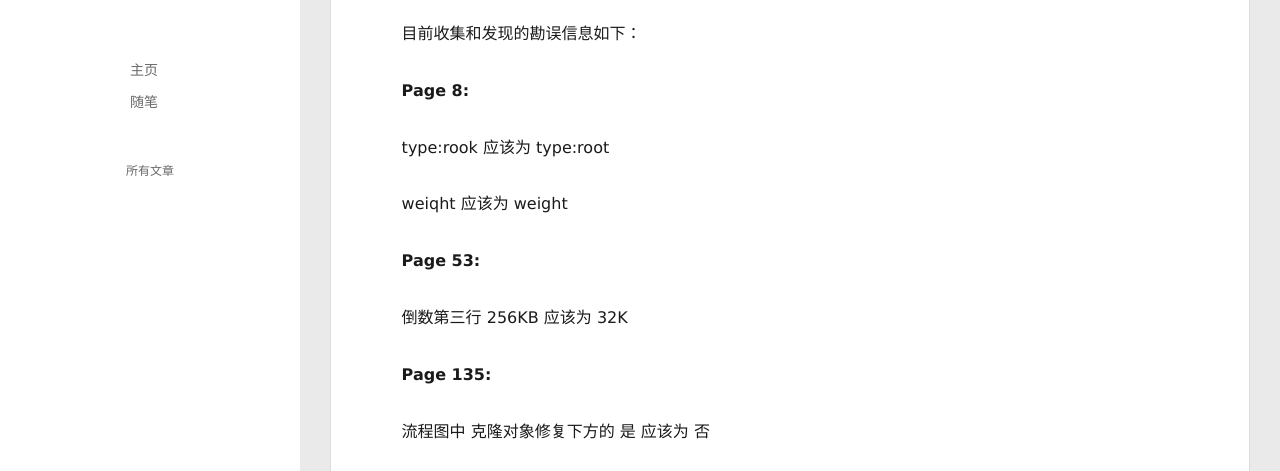
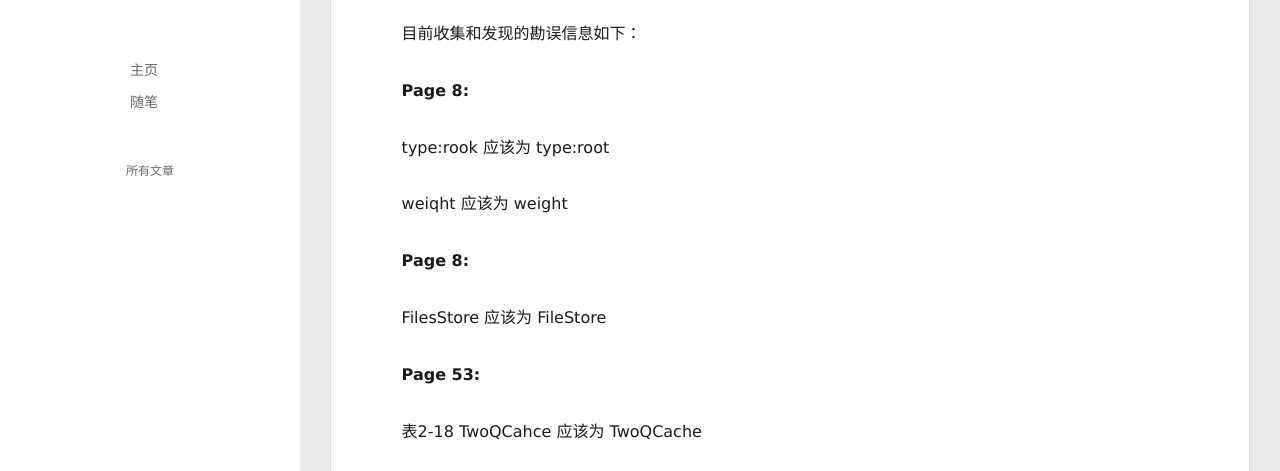
Before and after one commit to scienceluo/scienceluo.github.io, a plain HTML site: page 2017/11/09/ceph-principle-and-implementation/index.html in a window 1280 px wide. Shown: the part 329-800 px from the top of the page. Drawn offline with Linux system fonts and the light colour scheme; no server answers.

Commit message:
Site updated: 2017-12-26 08:31:08

```diff
--- a/2017/11/09/ceph-principle-and-implementation/index.html
+++ b/2017/11/09/ceph-principle-and-implementation/index.html
@@ -15,7 +15,7 @@
 <meta property="og:site_name" content="Ceph设计原理与实现">
 <meta property="og:description" content="首先，感谢大家对《Ceph设计原理与实现》的支持。 由于各种不可控原因，书中出现了一些需要修正的内容，在大家的共同努力下，我们在不断进行此类信息的收集，以期能在下一次印刷中进行修正。 如果您在阅读本书的过程中，有一些疑问或者发现了一些错误的信息，欢迎添加微信scienceluo，加入作者在线答疑群进行反馈和交流。 目前收集和发现的勘误信息如下： Page 8: type:rook 应该为 type">
 <meta property="og:locale" content="zh-Hans">
-<meta property="og:updated_time" content="2017-11-23T03:26:03.461Z">
+<meta property="og:updated_time" content="2017-12-26T00:30:35.108Z">
 <meta name="twitter:card" content="summary">
 <meta name="twitter:title" content="《Ceph设计原理与实现》勘误">
 <meta name="twitter:description" content="首先，感谢大家对《Ceph设计原理与实现》的支持。 由于各种不可控原因，书中出现了一些需要修正的内容，在大家的共同努力下，我们在不断进行此类信息的收集，以期能在下一次印刷中进行修正。 如果您在阅读本书的过程中，有一些疑问或者发现了一些错误的信息，欢迎添加微信scienceluo，加入作者在线答疑群进行反馈和交流。 目前收集和发现的勘误信息如下： Page 8: type:rook 应该为 type">
@@ -157,8 +157,14 @@
 <p><strong>Page 8:</strong></p>
 <p>type:rook 应该为 type:root</p>
 <p>weiqht 应该为 weight</p>
+<p><strong>Page 8:</strong></p>
+<p>FilesStore 应该为 FileStore</p>
 <p><strong>Page 53:</strong></p>
+<p>表2-18 TwoQCahce 应该为 TwoQCache</p>
+<p>表2-18中含义栏内 wam_out 应该为 warm_out</p>
 <p>倒数第三行 256KB 应该为 32K</p>
+<p><strong>Page 8:</strong></p>
+<p>表2-28中元数据类型栏内 min_min_alloc_size 应该为 min_alloc_size</p>
 <p><strong>Page 135:</strong></p>
 <p>流程图中 克隆对象修复下方的 是 应该为 否</p>
 <p><strong>Page 150:</strong></p>
```
Also changed, not shown: index.html (+6 -0 lines).
